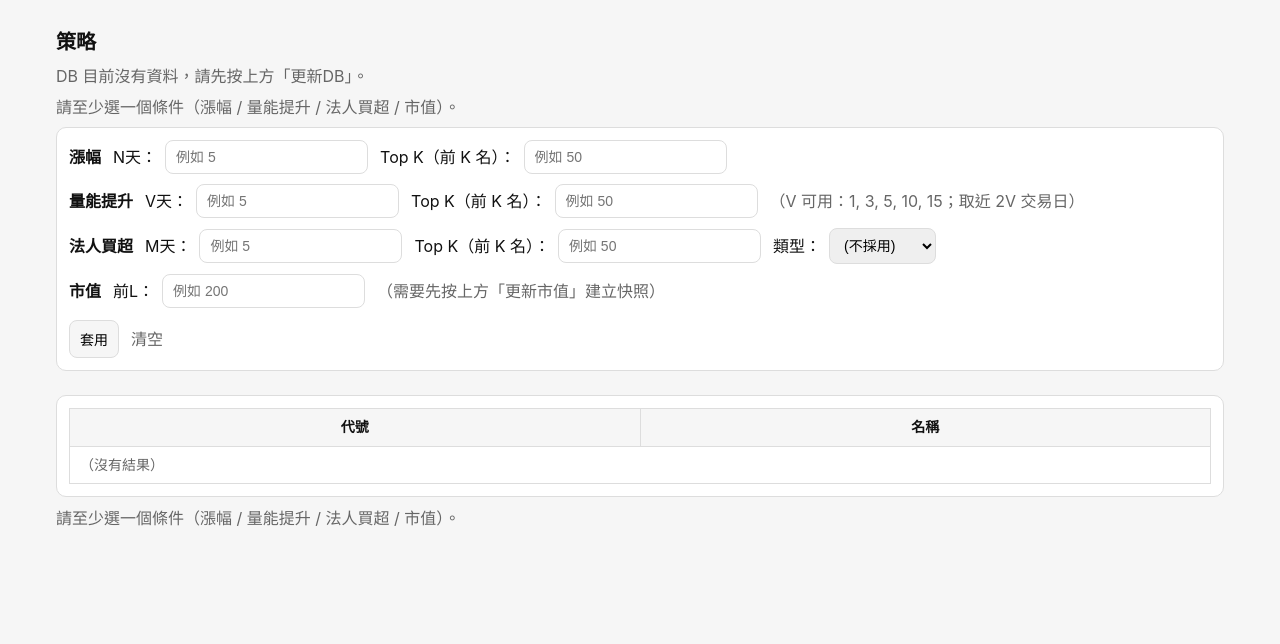
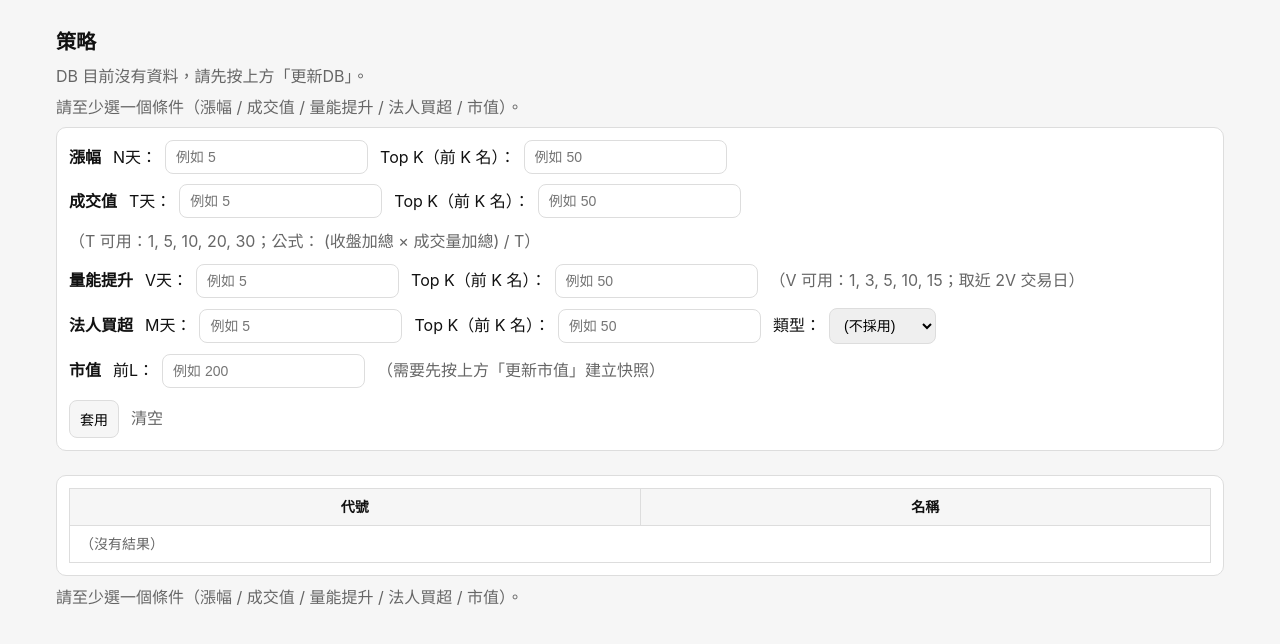
Before and after one commit to samwang1228/stock_rank_web, a Flask app: page /strategy in a window 1280 px wide. Shown: the part 76-720 px from the top of the page. Run offline with Flask 3, Linux system fonts and the light colour scheme; data that the repository does not hold is empty.

Commit message:
feat: add support for strategy of turnover

```diff
--- a/app.py
+++ b/app.py
@@ -184,6 +184,58 @@ def create_app() -> Flask:
 
         rows.sort(key=lambda x: (-float(x["ratio"]), str(x["code"])))
         return (rows[:limit], older_dates, recent_dates)
+
+    def _turnover_rank(conn, *, days: int, limit: int) -> tuple[list[dict[str, object]], list[dt.date]]:
+        windows = [1, 5, 10, 20, 30]
+        if days not in windows:
+            days = 5
+        if limit <= 0:
+            limit = 200
+
+        used_desc = list_trading_dates(conn, limit=days, desc=True)
+        used_dates = list(reversed(used_desc))
+        if len(used_dates) != days:
+            return ([], [])
+
+        raw = select_close_volume_for_dates(conn, used_dates)
+
+        # 聚合：code -> sum_close, sum_volume, count
+        agg: dict[str, dict[str, object]] = {}
+        for r in raw:
+            code = str(r["code"])
+            d = agg.setdefault(
+                code,
+                {
+                    "code": code,
+                    "name": str(r["name"]),
+                    "sum_close": 0.0,
+                    "sum_volume": 0,
+                    "count": 0,
+                },
+            )
+            d["sum_close"] = float(d["sum_close"]) + float(r["close"])
+            d["sum_volume"] = int(d["sum_volume"]) + int(r["volume"])
+            d["count"] = int(d["count"]) + 1
+
+        rows: list[dict[str, object]] = []
+        for code, d in agg.items():
+            if int(d["count"]) != days:
+                continue
+            sum_close = float(d["sum_close"])
+            sum_volume = int(d["sum_volume"])
+            score = (sum_close * float(sum_volume)) / float(days)
+            rows.append(
+                {
+                    "code": code,
+                    "name": str(d["name"]),
+                    "score": score,
+                    "sum_close": sum_close,
+                    "sum_volume": sum_volume,
+                }
+            )
+
+        rows.sort(key=lambda x: (-float(x["score"]), str(x["code"])))
+        return (rows[:limit], used_dates)
 
     @app.get("/")
     def index():
@@ -611,47 +663,7 @@ def create_app() -> Flask:
             )
 
         with db_session(db_path) as conn:
-            used_desc = list_trading_dates(conn, limit=days, desc=True)
-            used_dates = list(reversed(used_desc))
-            raw = select_close_volume_for_dates(conn, used_dates)
-
-        # 聚合：code -> sum_close, sum_volume, count
-        agg: dict[str, dict[str, object]] = {}
-        for r in raw:
-            code = str(r["code"])
-            d = agg.setdefault(
-                code,
-                {
-                    "code": code,
-                    "name": str(r["name"]),
-                    "sum_close": 0.0,
-                    "sum_volume": 0,
-                    "count": 0,
-                },
-            )
-            d["sum_close"] = float(d["sum_close"]) + float(r["close"])
-            d["sum_volume"] = int(d["sum_volume"]) + int(r["volume"])
-            d["count"] = int(d["count"]) + 1
-
-        rows = []
-        for code, d in agg.items():
-            if int(d["count"]) != days:
-                continue
-            sum_close = float(d["sum_close"])
-            sum_volume = int(d["sum_volume"])
-            score = (sum_close * float(sum_volume)) / float(days)
-            rows.append(
-                {
-                    "code": code,
-                    "name": str(d["name"]),
-                    "score": score,
-                    "sum_close": sum_close,
-                    "sum_volume": sum_volume,
-                }
-            )
-
-        rows.sort(key=lambda x: (-float(x["score"]), str(x["code"])))
-        rows = rows[:limit]
+            rows, used_dates = _turnover_rank(conn, days=days, limit=limit)
 
         return render_template(
             "turnover.html",
@@ -775,10 +787,16 @@ def create_app() -> Flask:
         cap_topl = to_int(request.args.get("cap_topl"))
         v_days = to_int(request.args.get("v_days"))
         v_topk = to_int(request.args.get("v_topk"))
+        t_days = to_int(request.args.get("t_days"))
+        t_topk = to_int(request.args.get("t_topk"))
 
         vol_windows = [1, 3, 5, 10, 15]
         if v_days is not None and v_days not in vol_windows:
             v_days = None
+
+        turn_windows = [1, 5, 10, 20, 30]
+        if t_days is not None and t_days not in turn_windows:
+            t_days = None
 
         inst_options = [
             ("foreign", "外資"),
@@ -793,6 +811,7 @@ def create_app() -> Flask:
         results: list[dict[str, object]] = []
         used = {
             "returns": bool(n_days and n_topk and asof),
+            "turn": bool(t_days and t_topk and asof),
             "vol": bool(v_days and v_topk and asof),
             "inst": bool(m_days and m_topk and inst and asof),
             "cap": bool(cap_topl),
@@ -811,10 +830,13 @@ def create_app() -> Flask:
                 v_days=v_days,
                 v_topk=v_topk,
                 vol_windows=vol_windows,
+                t_days=t_days,
+                t_topk=t_topk,
+                turn_windows=turn_windows,
                 inst_options=inst_options,
                 used=used,
                 rows=[],
-                note="請至少選一個條件（漲幅 / 量能提升 / 法人買超 / 市值）。",
+                note="請至少選一個條件（漲幅 / 成交值 / 量能提升 / 法人買超 / 市值）。",
             )
 
         with db_session(db_path) as conn:
@@ -871,7 +893,17 @@ def create_app() -> Flask:
                     metrics.setdefault(code, {})["vol_ratio"] = float(r["ratio"])
                     metrics.setdefault(code, {})["vol_pct"] = float(r["pct"])
 
-            # 3) 法人買超 TopK（M 交易日）
+            # 3) 成交值 TopK（T 交易日）
+            if used["turn"] and t_days and t_topk and asof:
+                turn_rows, _used_dates2 = _turnover_rank(conn, days=t_days, limit=t_topk)
+                codes = {str(r["code"]) for r in turn_rows}
+                code_set = codes if code_set is None else (code_set & codes)
+                for r in turn_rows:
+                    code = str(r["code"])
+                    metrics.setdefault(code, {})["name"] = str(r.get("name") or "")
+                    metrics.setdefault(code, {})["turn_score"] = float(r["score"])
+
+            # 4) 法人買超 TopK（M 交易日）
             if used["inst"] and m_days and m_topk and inst:
                 raw, _used_dates = select_institution_net_buy_rank(conn, days=m_days, inst=inst, limit=m_topk)
                 codes = {str(r["code"]) for r in raw}
@@ -881,7 +913,7 @@ def create_app() -> Flask:
                     metrics.setdefault(code, {})["name"] = str(r["name"])
                     metrics.setdefault(code, {})["inst_net"] = int(r["net"])
 
-            # 4) 市值 TopL
+            # 5) 市值 TopL
             if used["cap"] and cap_topl:
                 cap_date = latest_market_cap_date(conn)
                 if not cap_date:
@@ -913,6 +945,8 @@ def create_app() -> Flask:
             note = note or "你有設定漲幅條件，但 DB 交易日資料不足；請先按上方『更新DB』補齊。"
         if used["vol"] and v_days and v_topk and not results and asof is not None:
             note = note or "你有設定量能提升條件，但近 2V 個交易日成交量資料可能不足；請先按上方『更新DB』補齊。"
+        if used["turn"] and t_days and t_topk and not results and asof is not None:
+            note = note or "你有設定成交值條件，但近 T 個交易日資料可能不足；請先按上方『更新DB』補齊。"
 
         return render_template(
             "strategy.html",
@@ -926,6 +960,9 @@ def create_app() -> Flask:
             v_days=v_days,
             v_topk=v_topk,
             vol_windows=vol_windows,
+            t_days=t_days,
+            t_topk=t_topk,
+            turn_windows=turn_windows,
             inst_options=inst_options,
             used=used,
             rows=results,
--- a/templates/strategy.html
+++ b/templates/strategy.html
@@ -17,6 +17,12 @@
       <strong>漲幅</strong>
       <label>N天：<input type="number" name="n_days" value="{{ n_days or '' }}" placeholder="例如 5" /></label>
       <label>Top K（前 K 名）：<input type="number" name="n_topk" value="{{ n_topk or '' }}" placeholder="例如 50" /></label>
+    </div>
+    <div class="row" style="margin-top: 10px;">
+      <strong>成交值</strong>
+      <label>T天：<input type="number" name="t_days" value="{{ t_days or '' }}" placeholder="例如 5" /></label>
+      <label>Top K（前 K 名）：<input type="number" name="t_topk" value="{{ t_topk or '' }}" placeholder="例如 50" /></label>
+      <span class="muted">（T 可用：{% for w in turn_windows %}{{ w }}{% if not loop.last %}, {% endif %}{% endfor %}；公式： (收盤加總 × 成交量加總) / T）</span>
     </div>
     <div class="row" style="margin-top: 10px;">
       <strong>量能提升</strong>
@@ -63,6 +69,7 @@
           <th>代號</th>
           <th>名稱</th>
           {% if used.returns %}<th class="num">漲幅(%)</th>{% endif %}
+          {% if used.turn %}<th class="num">成交值</th>{% endif %}
           {% if used.vol %}<th class="num">量比</th>{% endif %}
           {% if used.vol %}<th class="num">變化(%)</th>{% endif %}
           {% if used.inst %}<th class="num">買超股數</th>{% endif %}
@@ -75,6 +82,7 @@
             <td><a href="{{ url_for('kline', code=r.code) }}">{{ r.code }}</a></td>
             <td>{{ r.name or '' }}</td>
             {% if used.returns %}<td class="num">{% if r.ret_pct is not none %}{{ '%.2f'|format(r.ret_pct) }}{% else %}-{% endif %}</td>{% endif %}
+            {% if used.turn %}<td class="num">{% if r.turn_score is not none %}{{ '{:,.0f}'.format(r.turn_score) }}{% else %}-{% endif %}</td>{% endif %}
             {% if used.vol %}<td class="num">{% if r.vol_ratio is not none %}{{ '%.2f'|format(r.vol_ratio) }}{% else %}-{% endif %}</td>{% endif %}
             {% if used.vol %}<td class="num">{% if r.vol_pct is not none %}{{ '%.2f'|format(r.vol_pct) }}{% else %}-{% endif %}</td>{% endif %}
             {% if used.inst %}<td class="num">{% if r.inst_net is not none %}{{ '{:,}'.format(r.inst_net) }}{% else %}-{% endif %}</td>{% endif %}
@@ -82,7 +90,7 @@
           </tr>
         {% endfor %}
         {% if rows|length == 0 %}
-          {% set cols = 2 + (1 if used.returns else 0) + (2 if used.vol else 0) + (1 if used.inst else 0) + (1 if used.cap else 0) %}
+          {% set cols = 2 + (1 if used.returns else 0) + (1 if used.turn else 0) + (2 if used.vol else 0) + (1 if used.inst else 0) + (1 if used.cap else 0) %}
           <tr>
             <td colspan="{{ cols }}" class="muted">（沒有結果）</td>
           </tr>
```
